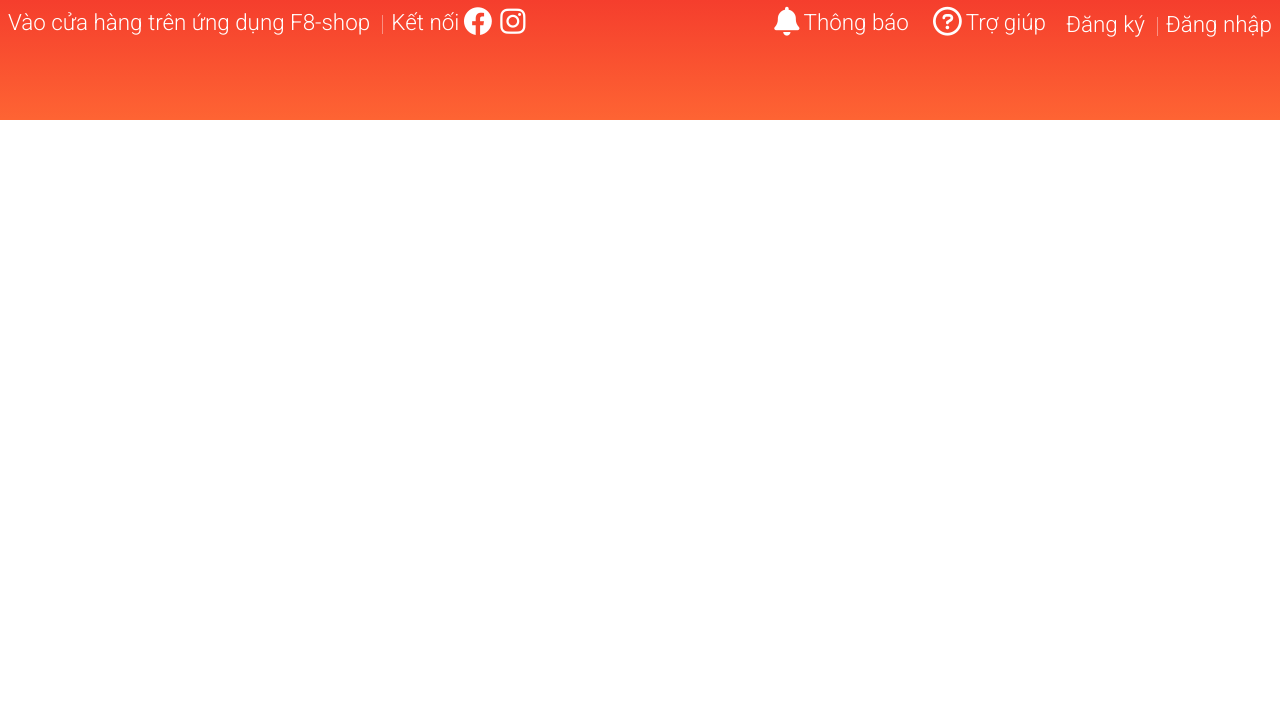
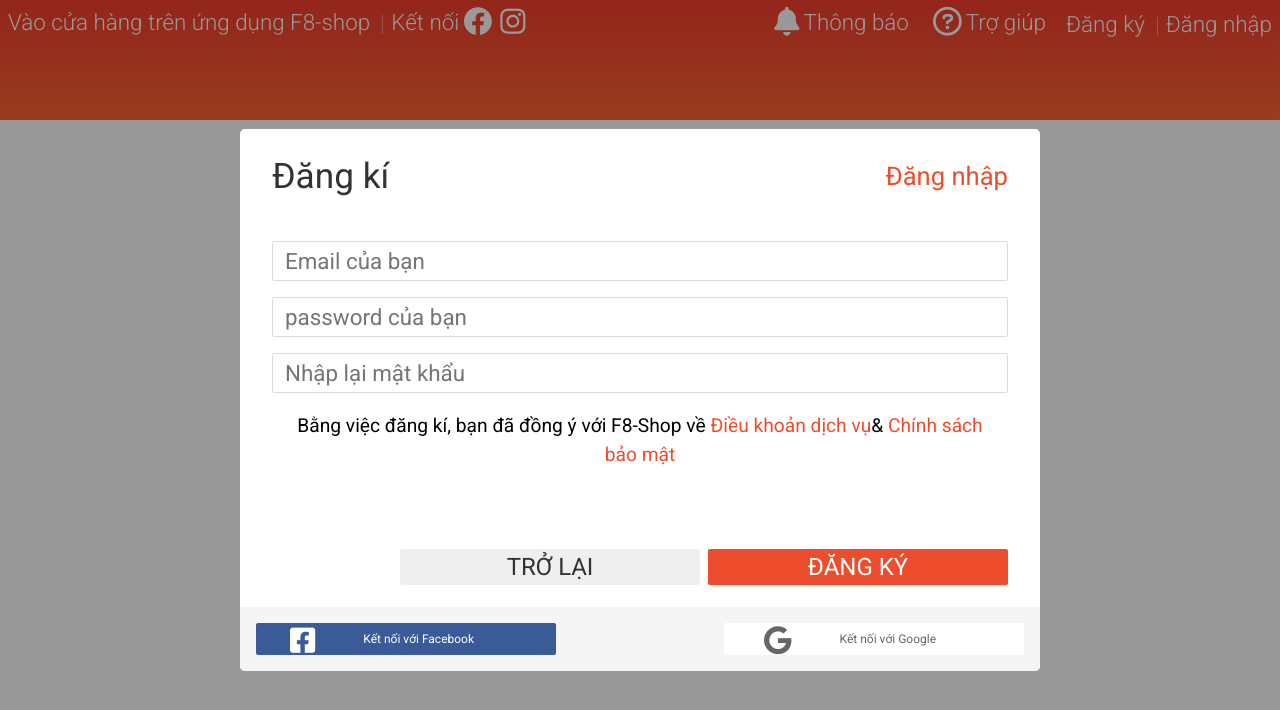
Before and after one commit to loctaidang/F8-Shop-HTML-CSS, a plain HTML site: page index.html in a window 1280 px wide. Drawn offline with nearby package versions, Linux system fonts and the light colour scheme.

Commit message:
CSS form register

```diff
--- a/assets/css/base.css
+++ b/assets/css/base.css
@@ -3,6 +3,7 @@
     --white-color:#fff;
     --black-color:#000;
     --text-color:#333;
+    --border-color:#dbdbdb;
 }
 
 *{
@@ -40,3 +41,63 @@ html{
         opacity: 1;
     }
 }
+
+/* Modal */
+.modal{
+    position: fixed;
+    top: 0;
+    right: 0;
+    bottom: 0;
+    left: 0;
+    display: flex;
+}
+
+.modal__overplay{
+    position: absolute;
+    width: 100%;
+    height: 100%;
+    background-color: rgba(0, 0, 0, 0.4);
+}
+
+.modal__body{
+    margin: auto;
+    position: relative;
+
+    z-index: 1;
+
+}
+/* Button style */
+.btn{
+    min-width: 300px;
+    height: 36px;
+    text-decoration: none;
+    border: none;
+    border-radius: 2px;
+    font-size: 1.5rem;
+    padding: 0 12px;
+    outline: none;
+    cursor: pointer;
+    color: var(--text-color);
+    display: flex;
+    justify-content: center;
+    align-items: center;
+}
+
+.btn.btn--normal:hover{
+    background-color: rgba(0, 0, 0, 0.5);
+}
+.btn.btn--size-s{
+    height: 32px;
+    font-size:12px ;
+    padding: 0 8px;
+}
+.btn.btn--primary{
+    color:var(--white-color);
+    background-color: var(--primary-color);
+}
+
+.btn.btn--disabled{
+    color: #949494;
+    cursor: default;
+    background-color: #c3c3c3;
+}
--- a/assets/css/main.css
+++ b/assets/css/main.css
@@ -199,3 +199,102 @@
     font-weight: 400;
     display: block;
 }
+/* Authen modal */
+.auth-form{
+    width: 800px;
+    background-color: var(--white-color);
+    overflow: hidden;
+    border-radius: 5px;
+}
+
+.auth-form__container{
+    padding: 0 32px;
+}
+
+.auth-form__header{
+    display: flex;
+    justify-content: space-between;
+    align-items: center;
+}
+
+.auth-form__heading{
+    font-size: 2.2rem;
+    font-weight: 400;
+    color: var(--text-color);
+}
+
+.auth-form__switch-btn{
+    font-size: 1.6rem;
+    font-weight: 400;
+    color: var(--primary-color);
+    cursor: pointer;
+}
+
+.auth-form__form{
+
+}
+.auth-form__input{
+    width: 100%;
+    height: 40px;
+    margin-top: 16px;
+    padding: 0 12px;
+    font-size: 1.4rem;
+    border: 1px solid var(--border-color);
+    border-radius: 2px;
+    outline-color: #888;
+}
+
+.auth-form__aside{
+    margin-top: 18px;
+}
+
+.auth-form__policy-text{
+    font-size: 1.2rem;;
+    line-height: 1.8rem;
+    text-align: center;
+    padding: 0 12px;
+}
+
+.auth-form__policy-link{
+    color: var(--primary-color);
+    text-decoration: none;
+}
+
+.auth-form__controls{
+    display: flex;
+    margin-top: 80px;
+    justify-content: flex-end;
+}
+
+.auth-form__controls-back{
+    margin-right: 8px;
+}
+
+.auth-form__socials{
+    background-color: #F5f5f5;
+    padding: 16px 16px;
+    display: flex;
+    justify-content: space-between;
+    margin-top: 22px;
+}
+.auth-form__socials-icon{
+    font-size: 1.8rem;
+    margin-top: 4px;
+}
+.auth-form__socials--facebook{
+    color: var(--white-color);
+    background-color:#3A5a98 ;
+}
+.auth-form__socials--facebook
+.auth-form__socials-icon{
+    color: var(--white-color);
+}
+
+.auth-form__socials-title{
+    margin: 0 48px;
+}
+
+.auth-form__socials--google{
+    color: #666;
+    background-color: var(--white-color);
+}
--- a/index.html
+++ b/index.html
@@ -113,5 +113,59 @@
 
         </footer>
     </div>
+    <div class="modal">
+        <div class="modal__overplay"></div>
+        <div class="modal__body">
+            <!-- Authen form -->
+            <div class="auth-form">
+                <div class="auth-form__container">
+                    <div class="auth-form__header">
+                        <h3 class="auth-form__heading">Đăng kí</h3>
+                        <span class="auth-form__switch-btn">Đăng nhập</span>
+                    </div>
+
+                    <div class="auth-form__form">
+                        <div class="auth-form__gruop">
+                            <input type="text" class="auth-form__input" placeholder="Email của bạn">
+                        </div>
+                        <div class="auth-form__gruop">
+                            <input type="password" class="auth-form__input" placeholder="password của bạn">
+                        </div>
+                        <div class="auth-form__gruop">
+                            <input type="password" class="auth-form__input" placeholder="Nhập lại mật khẩu">
+                        </div>
+                    </div>
+
+                    <div class="auth-form__aside">
+                        <p class="auth-form__policy-text">
+                            Bằng việc đăng kí, bạn đã đồng ý với F8-Shop về
+                            <a href="" class="auth-form__policy-link">Điều khoản dịch vụ</a>&
+                            <a href="" class="auth-form__policy-link">Chính sách bảo mật</a>
+                        </p>
+                    </div>
+                    <div class="auth-form__controls">
+                        <button class="btn btn--normal auth-form__controls-back">TRỞ LẠI</button>
+                        <button class="btn btn--primary">ĐĂNG KÝ</button>
+                    </div>
+                </div>
+                <div class="auth-form__socials">
+                    <a href="" class="auth-form__socials--facebook btn btn--size-s btn--with-icon">
+                        <i class="auth-form__socials-icon fa-brands fa-square-facebook"></i>
+                        <span class="auth-form__socials-title">
+
+                            Kết nối với Facebook
+                        </span>
+                    </a>
+                    <a href="" class="auth-form__socials--google btn btn--size-s btn--with-icon">
+                        <i class="auth-form__socials-icon fa-brands fa-google"></i>
+                        <span class="auth-form__socials-title">
+
+                            Kết nối với Google
+                        </span>
+                    </a>
+                </div>
+            </div>
+        </div>
+    </div>
 </body>
 </html>
```
